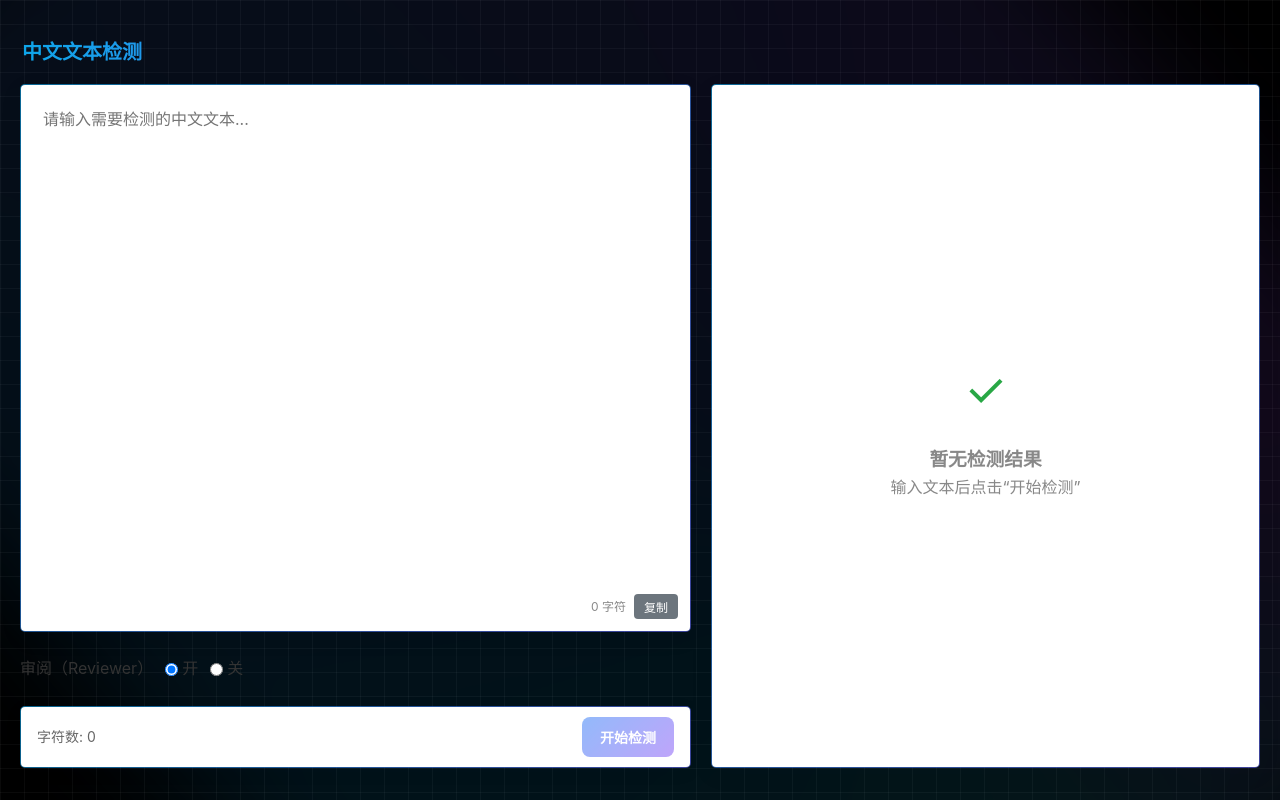
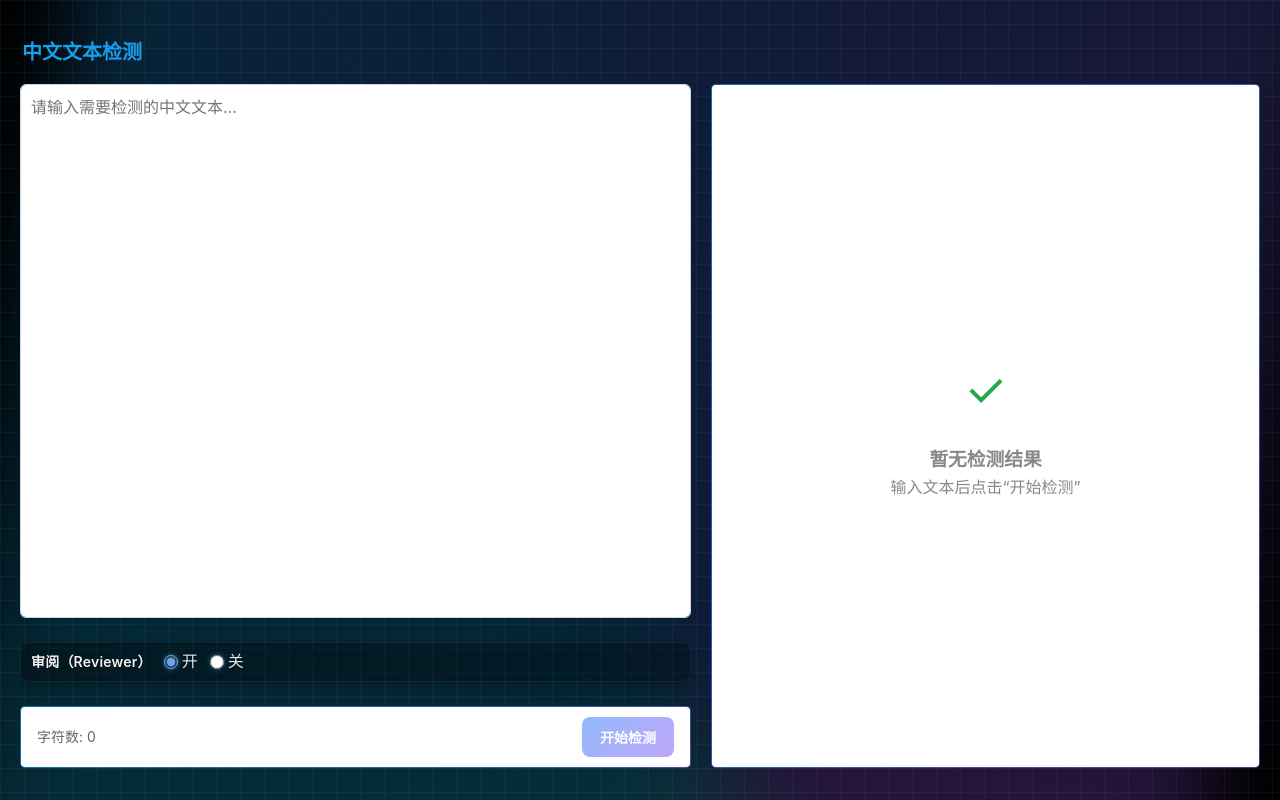
Before and after one commit to zkluck/spellcheck, a Next.js app: page / in a window 1280 px wide. Built offline with nearby package versions, Linux system fonts and the light colour scheme.

Commit message:
feat: css 修改

```diff
--- a/src/components/Home/index.module.scss
+++ b/src/components/Home/index.module.scss
@@ -31,10 +31,10 @@
   width: 120%;
   height: 150%;
   background: conic-gradient(from 200deg at 70% 40%,
-              rgba(14,165,233,0.18), rgba(99,102,241,0.18), rgba(168,85,247,0.18), rgba(34,211,238,0.18), rgba(14,165,233,0.18));
-  filter: blur(60px);
-  opacity: 0.6;
-  animation: home-glow-spin 40s linear infinite;
+              rgba(14,165,233,0.28), rgba(99,102,241,0.28), rgba(168,85,247,0.28), rgba(34,211,238,0.28), rgba(14,165,233,0.28));
+  filter: blur(40px);
+  opacity: 0.85;
+  animation: home-glow-spin 20s linear infinite;
   pointer-events: none;
   z-index: 0;
 }
@@ -65,15 +65,59 @@
 .home__layout {
   display: grid;
   grid-template-columns: minmax(0, 1.1fr) minmax(320px, 0.9fr);
+  grid-template-rows: minmax(0, 1fr); /* 关键修复：定义行高以约束其子项 */
   gap: 20px;
   flex: 1;       /* 占满剩余高度 */
   min-height: 0; /* 避免子项溢出时撑破布局 */
+  overflow: hidden; /* 关键修复：与 grid-template-rows 配合，隐藏外部滚动条 */
 }
 
 .home__editor-section {
+  display: grid; /* 改为 grid 布局 */
+  grid-template-rows: 1fr auto; /* 关键修复：让 TextEditor 占据剩余空间，审阅开关占据自身高度 */
+  gap: 16px;
+  min-height: 0; /* 允许在 grid/flex 布局中正确收缩 */
+}
+
+.home__reviewer {
   display: flex;
-  flex-direction: column;
-  gap: 16px;
+  gap: 12px;
+  align-items: center;
+  margin: 8px 0;
+  color: #e5e7eb; /* 提升对比度 */
+  text-shadow: 0 1px 1px rgba(0, 0, 0, 0.6); /* 在复杂背景上提升可读性 */
+  background: linear-gradient(90deg, rgba(0, 0, 0, 0.38), rgba(0, 0, 0, 0.28));
+  border: 1px solid rgba(255, 255, 255, 0.06);
+  border-radius: 8px;
+  padding: 6px 10px;
+  box-shadow: 0 6px 18px rgba(0, 0, 0, 0.25);
+}
+
+.home__reviewer-label {
+  color: #f3f4f6;
+  font-weight: 600;
+  font-size: 14px;
+  letter-spacing: 0.2px;
+  text-shadow: 0 1px 1px rgba(0, 0, 0, 0.7);
+}
+
+.home__reviewer-option {
+  display: inline-flex;
+  gap: 4px;
+  align-items: center;
+  color: #e5e7eb;
+}
+
+.home__reviewer-input {
+  accent-color: #60a5fa; /* 提升 radio 可见度 */
+  width: 14px;
+  height: 14px;
+  filter: drop-shadow(0 0 2px rgba(96, 165, 250, 0.55));
+}
+
+.home__reviewer-input:focus-visible {
+  outline: 2px solid rgba(96, 165, 250, 0.7);
+  outline-offset: 2px;
 }
 
 .home__title {
@@ -121,6 +165,7 @@
 }
 
 @keyframes home-glow-spin {
-  from { transform: rotate(0deg); }
-  to { transform: rotate(360deg); }
+  0% { transform: rotate(0deg) scale(1); }
+  50% { transform: rotate(180deg) scale(1.06); }
+  100% { transform: rotate(360deg) scale(1); }
 }
--- a/src/components/Home/index.tsx
+++ b/src/components/Home/index.tsx
@@ -371,10 +371,11 @@ export default function Home() {
               onSelectError={handleSelectError}
             />
             {/* Reviewer 开关（简易单选按钮） */}
-            <div style={{ display: 'flex', gap: 12, alignItems: 'center', margin: '8px 0' }}>
-              <span>审阅（Reviewer）</span>
-              <label style={{ display: 'inline-flex', gap: 4, alignItems: 'center' }}>
+            <div className={cn('home__reviewer')}>
+              <span className={cn('home__reviewer-label')}>审阅（Reviewer）</span>
+              <label className={cn('home__reviewer-option')}>
                 <input
+                  className={cn('home__reviewer-input')}
                   type="radio"
                   name="reviewer"
                   value="on"
@@ -383,8 +384,9 @@ export default function Home() {
                 />
                 开
               </label>
-              <label style={{ display: 'inline-flex', gap: 4, alignItems: 'center' }}>
+              <label className={cn('home__reviewer-option')}>
                 <input
+                  className={cn('home__reviewer-input')}
                   type="radio"
                   name="reviewer"
                   value="off"
--- a/src/components/TextEditor/index.module.scss
+++ b/src/components/TextEditor/index.module.scss
@@ -1,16 +1,18 @@
 .text-editor {
-  display: flex;
-  flex-direction: column;
-  flex-grow: 1;
   position: relative;
-  border: 1px solid transparent;
-  border-radius: 5px;
-  padding: 12px;
+  border: 1px solid #d1d5db;
+  border-radius: 6px;
+  background-color: #fff;
+  display: flex; /* 关键修复：使编辑器成为 flex 容器 */
+  flex-direction: column; /* 关键修复：垂直排列 */
+  flex: 1; /* 关键修复：占据可用空间 */
+  min-height: 0; /* 关键修复：防止 flex 子项溢出 */
   background:
     linear-gradient(#ffffff, #ffffff) padding-box,
     linear-gradient(135deg, rgba(14,165,233,0.6), rgba(99,102,241,0.6)) border-box;
   box-shadow: 0 6px 24px rgba(17, 24, 39, 0.06), 0 1px 2px rgba(17, 24, 39, 0.06);
   transition: box-shadow 0.25s ease, transform 0.25s ease, border-color 0.25s ease;
+  overflow: hidden;
 }
 
 .text-editor:hover,
@@ -21,7 +23,8 @@
 
 .text-editor__container {
   position: relative;
-  flex-grow: 1;
+  flex: 1; /* 关键修复：让文本区域容器填满空间 */
+  min-height: 0; /* 关键修复：防止 flex 子项溢出 */
   width: 100%;
   font-family: -apple-system, BlinkMacSystemFont, 'Segoe UI', Roboto, 'Helvetica Neue', Arial, sans-serif;
   font-size: 16px;
@@ -31,9 +34,8 @@
 .text-editor__input,
 .text-editor__backdrop {
   margin: 0;
-  padding: 10px;
+  padding: 10px; /* 恢复原始 padding，信息区域已移至顶部 */
   width: 100%;
-  height: 100%;
   box-sizing: border-box;
   border: none;
   background-color: transparent;
@@ -41,6 +43,10 @@
   letter-spacing: inherit;
   white-space: pre-wrap;
   word-wrap: break-word;
+  /* 确保文本渲染完全一致 */
+  text-rendering: optimizeSpeed;
+  -webkit-font-smoothing: antialiased;
+  -moz-osx-font-smoothing: grayscale;
 }
 
 .text-editor__input {
@@ -49,6 +55,8 @@
   color: transparent;
   caret-color: #333;
   resize: none;
+  height: 100%; /* 关键修复：确保 textarea 高度受限于其容器 */
+  overflow-y: scroll;
 }
 
 .text-editor__input:focus {
@@ -62,6 +70,11 @@
   z-index: 1;
   pointer-events: none;
   color: #333;
+  /* 最终修复：使用精确计算的滚动条宽度进行补偿 */
+  padding: 10px calc(10px + var(--scrollbar-width, 17px)) 10px 10px;
+  /* 确保与 textarea 完全同步 */
+  overflow: hidden;
+  word-break: break-word;
 }
 
 .text-editor__highlights {
@@ -94,30 +107,6 @@
   border-bottom: 2px solid #007bff;
 }
 
-.text-editor__info {
-  margin-top: 8px;
-  display: flex;
-  justify-content: flex-end;
-  align-items: center;
-  gap: 8px;
-  font-size: 12px;
-  color: #888;
-}
-
-.text-editor__copy-button {
-  font-size: 12px;
-  padding: 4px 10px;
-  background-color: #6c757d;
-  color: #fff;
-  border: none;
-  border-radius: 4px;
-  cursor: pointer;
-}
-
-.text-editor__copy-button:hover {
-  background-color: #5a6268;
-}
-
 /* 暗色模式适配 */
 @media (prefers-color-scheme: dark) {
   .text-editor {
--- a/src/components/TextEditor/index.tsx
+++ b/src/components/TextEditor/index.tsx
@@ -31,27 +31,7 @@ export default function TextEditor({
   const highlightsRef = useRef<HTMLDivElement | null>(null);
   const spanRefs = useRef<Map<string, HTMLSpanElement>>(new Map());
   const [scrollTop, setScrollTop] = useState(0);
-
-  const handleCopy = useCallback(async () => {
-    try {
-      if (navigator?.clipboard?.writeText) {
-        await navigator.clipboard.writeText(value);
-      } else {
-        // 兼容性处理：创建临时文本区域复制
-        const temp = document.createElement('textarea');
-        temp.value = value;
-        document.body.appendChild(temp);
-        temp.select();
-        document.execCommand('copy');
-        document.body.removeChild(temp);
-      }
-      setCopied(true);
-      window.setTimeout(() => setCopied(false), 1500);
-    } catch (e) {
-      // eslint-disable-next-line no-console
-      console.error('Copy failed:', e);
-    }
-  }, [value]);
+  const editorRef = useRef<HTMLDivElement | null>(null);
 
   const renderWithHighlight = useMemo(() => {
     if (errors.length === 0) {
@@ -118,8 +98,37 @@ export default function TextEditor({
     }
   }, [activeErrorId]);
 
+  useEffect(() => {
+    const calculateScrollbarWidth = () => {
+      if (editorRef.current) {
+        // 创建一个临时元素来精确测量滚动条宽度
+        const outer = document.createElement('div');
+        outer.style.visibility = 'hidden';
+        outer.style.overflow = 'scroll';
+        // @ts-ignore - msOverflowStyle is needed for WinJS apps
+        outer.style.msOverflowStyle = 'scrollbar';
+        document.body.appendChild(outer);
+
+        const inner = document.createElement('div');
+        outer.appendChild(inner);
+
+        const scrollbarWidth = outer.offsetWidth - inner.offsetWidth;
+        document.body.removeChild(outer);
+
+        editorRef.current.style.setProperty('--scrollbar-width', `${scrollbarWidth}px`);
+      }
+    };
+
+    calculateScrollbarWidth();
+    window.addEventListener('resize', calculateScrollbarWidth);
+
+    return () => {
+      window.removeEventListener('resize', calculateScrollbarWidth);
+    };
+  }, []);
+
   return (
-    <div className={cn('text-editor')}>
+    <div className={cn('text-editor')} ref={editorRef}>
       <div className={cn('text-editor__container')}>
         <textarea
           className={cn('text-editor__input')}
@@ -140,17 +149,7 @@ export default function TextEditor({
           </div>
         </div>
       </div>
-      <div className={cn('text-editor__info')}>
-        <span className={cn('text-editor__char-count')}>{value.length} 字符</span>
-        <button
-          type="button"
-          className={cn('text-editor__copy-button')}
-          onClick={handleCopy}
-          aria-label="复制文本"
-        >
-          {copied ? '已复制' : '复制'}
-        </button>
-      </div>
+
     </div>
   );
 }
```
